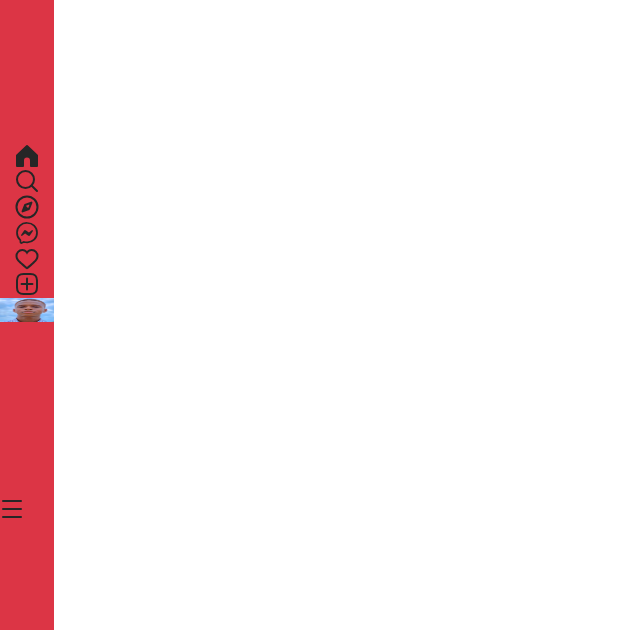
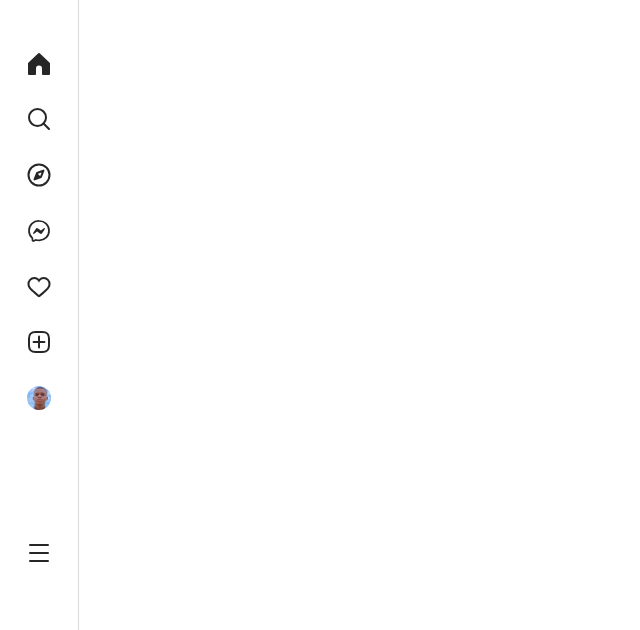
Before and after one commit to tobidechamp15/instagramClone, a plain HTML site: page index.html in a window 1280 px wide. Shown: the part 170-800 px from the top of the page, without its empty margins (0-640 px from the left). Drawn offline with nearby package versions, Linux system fonts and the light colour scheme; a web font is replaced by a local one.

Commit message:
home-page

```diff
--- a/index.html
+++ b/index.html
@@ -1,33 +1,47 @@
 <!DOCTYPE html>
 <html lang="en">
-
   <head>
     <meta charset="UTF-8" />
     <meta http-equiv="X-UA-Compatible" content="IE=edge" />
     <meta name="viewport" content="width=device-width, initial-scale=1.0" />
     <link rel="stylesheet" href="main.css" />
-    <link rel="stylesheet"
+    <link
+      rel="stylesheet"
       href="https://fonts.googleapis.com/css?family=Audiowide|Sofia|Roboto|Quicksand|sans-serif|SF Pro Text" />
-    <link rel="icon" type="image/x-icon" href="assets/favicon.jpg" />
-    <link rel="stylesheet" href="https://cdnjs.cloudflare.com/ajax/libs/font-awesome/4.7.0/css/font-awesome.min.css" />
-    <link rel="stylesheet" href="https://cdnjs.cloudflare.com/ajax/libs/font-awesome/6.2.0/css/all.min.css" />
-    <link href="https://cdn.jsdelivr.net/npm/bootstrap@5.2.1/dist/css/bootstrap.min.css" rel="stylesheet"
-        integrity="sha384-iYQeCzEYFbKjA/T2uDLTpkwGzCiq6soy8tYaI1GyVh/UjpbCx/TYkiZhlZB6+fzT" crossorigin="anonymous" />
+    <link rel="icon" type="image/x-icon" href="assets/faviconImg/favIcon.svg" />
+    <link
+      rel="stylesheet"
+      href="https://cdnjs.cloudflare.com/ajax/libs/font-awesome/4.7.0/css/font-awesome.min.css" />
+    <link
+      rel="stylesheet"
+      href="https://cdnjs.cloudflare.com/ajax/libs/font-awesome/6.2.0/css/all.min.css" />
+    <link
+      href="https://cdn.jsdelivr.net/npm/bootstrap@5.2.1/dist/css/bootstrap.min.css"
+      rel="stylesheet"
+      integrity="sha384-iYQeCzEYFbKjA/T2uDLTpkwGzCiq6soy8tYaI1GyVh/UjpbCx/TYkiZhlZB6+fzT"
+      crossorigin="anonymous" />
     <title>Instagram</title>
   </head>
 
   <body>
-    <div class="d-flex  container-fluid m-0 p-0 pt-1">
-        <section class="custom-navbar d-flex d-md-none align-items-center justify-content-around">
+    <div class="d-flex container-fluid m-0 p-0 pt-1">
+      <section
+        class="custom-navbar d-flex d-md-none align-items-center justify-content-around">
         <span><img src="assets/mobile-assets/instagramName.svg" /></span>
         <form class="d-flex" role="search">
-                <input class="form-control me-2" type="search" placeholder="Search" aria-label="Search" />
+          <input
+            class="form-control me-2"
+            type="search"
+            placeholder="Search"
+            aria-label="Search" />
         </form>
         <span><img src="assets/mobile-assets/black-like-btn.svg" /> </span>
       </section>
-        <section class="custom-des-sidebar d-none d-md-flex bg-danger flex-column justify-content-around">
+      <section
+        class="custom-des-sidebar d-none d-md-flex flex-column align-items-md-center justify-content-around">
         <span><img src="assets/desktop-assets/insta-logo.svg" /></span>
-            <ul class="d-flex flex-column list-unstyled custom-unlist">
+        <ul
+          class="d-flex flex-column align-items-center list-unstyled m-0 custom-unlist">
           <li class="custom-side-list">
             <img class="img-size" src="assets/desktop-assets/home-btn.svg" />
           </li>
@@ -47,18 +61,23 @@
             <img class="img-size" src="assets/desktop-assets/create-btn.svg" />
           </li>
           <li class="custom-side-list">
-                    <span><img class="img-size" src="assets/desktop-assets/gmail.png" class="custom-profile" /></span>
+            <span
+              ><img
+                class="gmail-size"
+                src="assets/desktop-assets/gmail.png"
+                class="custom-profile"
+            /></span>
           </li>
         </ul>
         <span><img src="assets/desktop-assets/more-btn.svg" /></span>
       </section>
       <section class="custom-des-body">
-
+        <div class="container"></div>
       </section>
     </div>
-    <script src="https://cdn.jsdelivr.net/npm/bootstrap@5.2.1/dist/js/bootstrap.bundle.min.js"
+    <script
+      src="https://cdn.jsdelivr.net/npm/bootstrap@5.2.1/dist/js/bootstrap.bundle.min.js"
       integrity="sha384-u1OknCvxWvY5kfmNBILK2hRnQC3Pr17a+RTT6rIHI7NnikvbZlHgTPOOmMi466C8"
       crossorigin="anonymous"></script>
   </body>
-
 </html>
--- a/main.css
+++ b/main.css
@@ -1,36 +1,54 @@
-*{
+* {
     box-sizing: border-box;
 }
-.custom-navbar{
-    border:  1px #DBDBDB solid  ;
+
+.custom-navbar {
+    border: 1px #DBDBDB solid;
     border-top-width: 0px;
     border-left-width: 0px;
     border-right-width: 0px;
     padding-bottom: 10px;
     width: 100%;
 }
-.custom-profile{
+
+.custom-profile {
     width: 24px;
     height: 24px;
 }
-.custom-unlist{
+
+.custom-unlist {
+    width: fit-content;
+    gap: 30px;
+    padding-right: 12px;
+    padding-left: 12px !important;
+    align-items: center;
+}
+
+.custom-side-list {
     width: fit-content;
 }
-.custom-side-list{
+
+.custom-des-sidebar {
     width: fit-content;
-}
-.custom-des-sidebar{
-    width: fit-content;
-    padding-top: 50px;
-    padding-bottom: 30px;
     height: 100vh;
     position: fixed;
     top: 0;
+    border-top: 0;
+    border-right: 1px solid #DBDBDB;
 }
-.custom-des-body{
-    padding-left: 24px;
+
+.custom-des-body {
+    padding-left: 79px;
 }
-.img-size{
+
+.img-size {
     width: 54px;
-        height: 24px;
+    height: 24px;
+
 }
+
+.gmail-size {
+    width: 24px;
+    height: 24px;
+    border-radius: 100%;
+}
```
Also changed, not shown: assets/faviconImg/favIcon.svg (added). Lines whose indentation alone changed are shown as unchanged.
